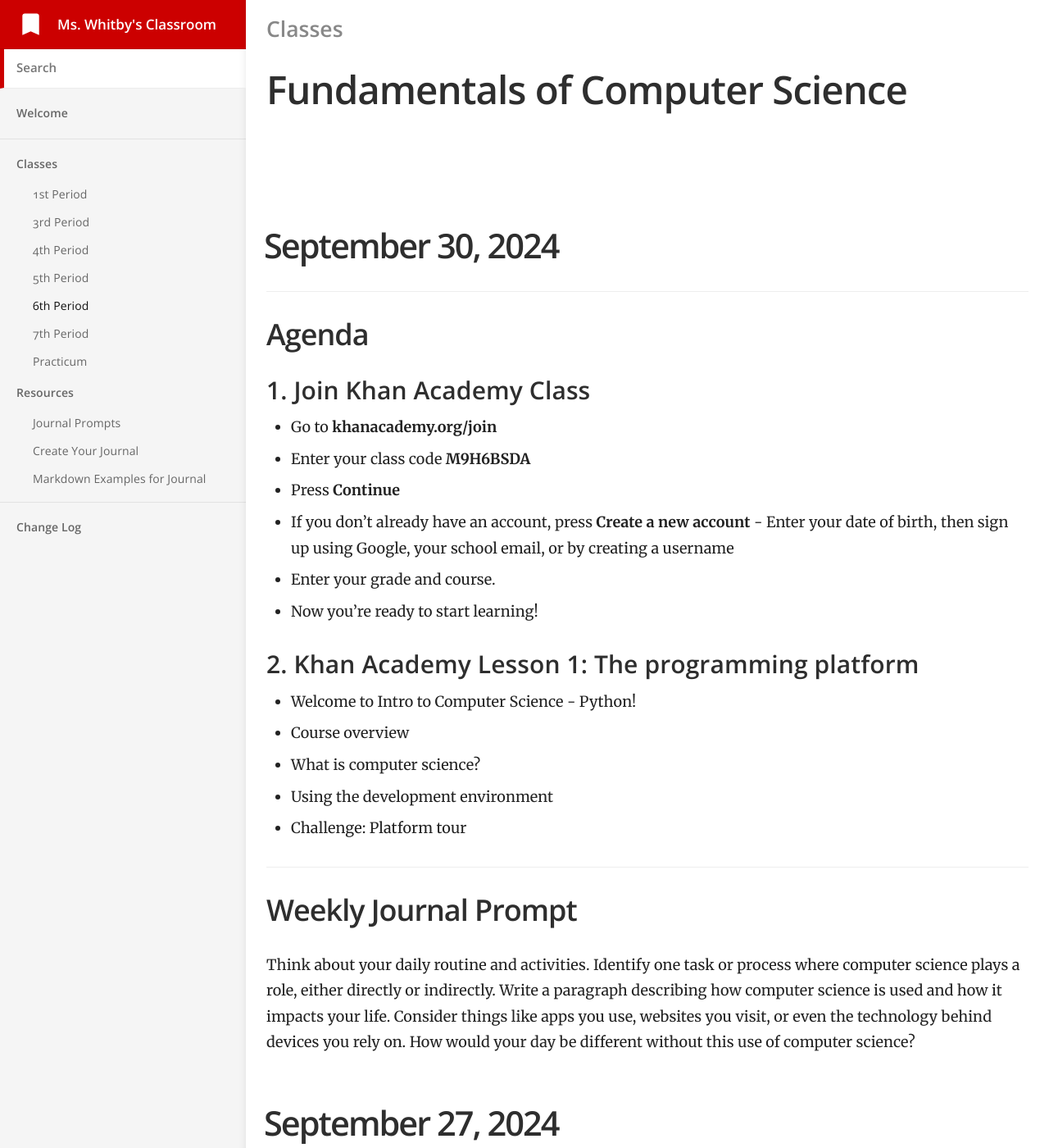
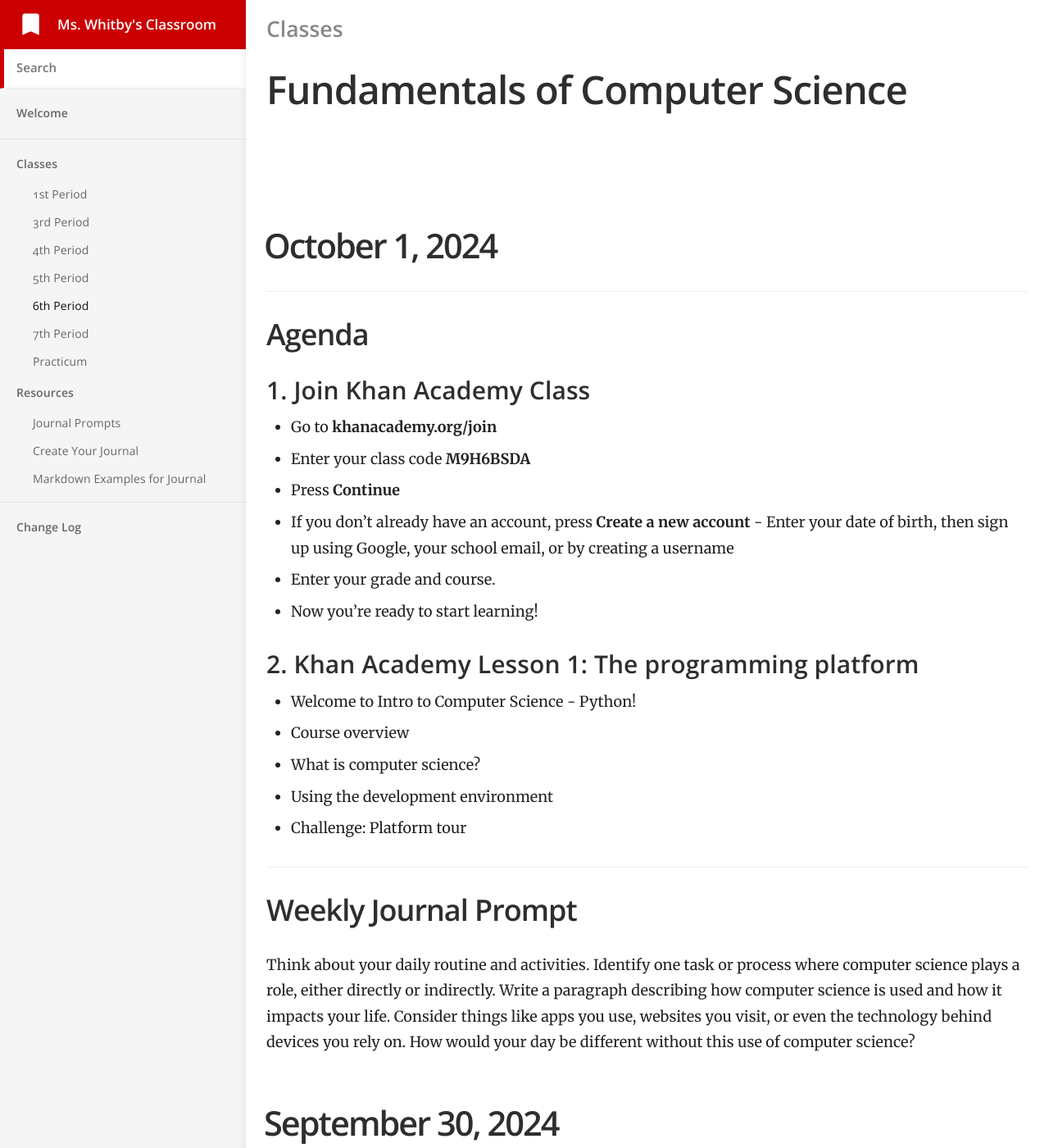
Before and after one commit to mswhitby/classroom, a Jekyll site: the page built from _docs/classes/6th.md, in a window 1280 px wide and 1400 px high. Shown: the whole window at 82% size. Built offline with Jekyll 4.4.1, drawn with Linux system fonts in a browser that asks for light colours.

Commit message:
Updated lessons

```diff
--- a/_docs/classes/6th.md
+++ b/_docs/classes/6th.md
@@ -4,6 +4,31 @@ subtitle: Fundamentals of Computer Science
 category: Classes
 order: 5
 ---
+
+# October 1, 2024
+
+## Agenda
+
+### 1. Join Khan Academy Class
+
+- Go to **khanacademy.org/join**
+- Enter your class code **M9H6BSDA**
+- Press **Continue**
+- If you don’t already have an account, press **Create a new account** - Enter your date of birth, then sign up using Google, your school email, or by creating a username
+- Enter your grade and course.
+- Now you’re ready to start learning!
+
+### 2. Khan Academy Lesson 1: The programming platform
+
+- Welcome to Intro to Computer Science - Python!
+- Course overview
+- What is computer science?
+- Using the development environment
+- Challenge: Platform tour
+
+## Weekly Journal Prompt
+
+Think about your daily routine and activities. Identify one task or process where computer science plays a role, either directly or indirectly. Write a paragraph describing how computer science is used and how it impacts your life. Consider things like apps you use, websites you visit, or even the technology behind devices you rely on. How would your day be different without this use of computer science?
 
 # September 30, 2024
 
```
